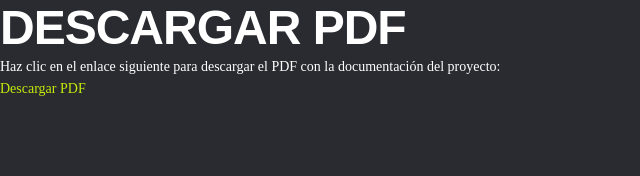
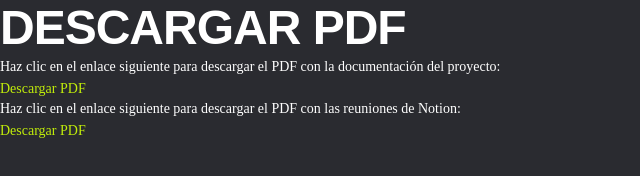
Before and after one commit to josecolombotk/GYM-CIA.github.io, a website: page src/views/documentacion.html in a window 1280 px wide. Shown: the whole page, without its empty margins (0-640 px from the left). Drawn offline with Linux system fonts and the light colour scheme; files that its build step writes are made by us from their sources.

Commit message:
Update documentacion.html

```diff
--- a/src/views/documentacion.html
+++ b/src/views/documentacion.html
@@ -17,5 +17,11 @@
 
     <a href="documentacion-g13-comision23510.pdf" download="documentacion-g13-comision23510.pdf">Descargar PDF</a>
 
+    <br>
+
+    <p>Haz clic en el enlace siguiente para descargar el PDF con las reuniones de Notion:</p>
+
+    <a href="../../Notion.pdf" download="Notion.pdf">Descargar PDF</a>
+
 </body>
 </html>
```
